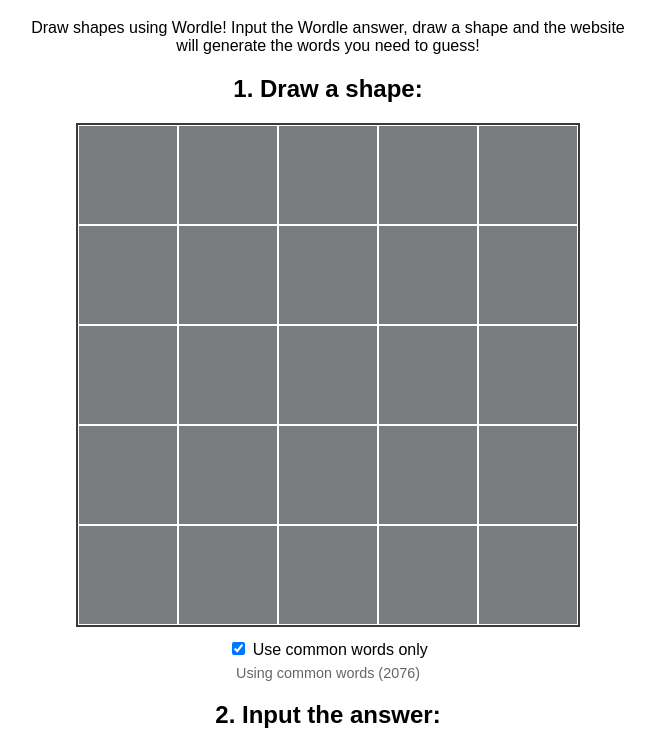
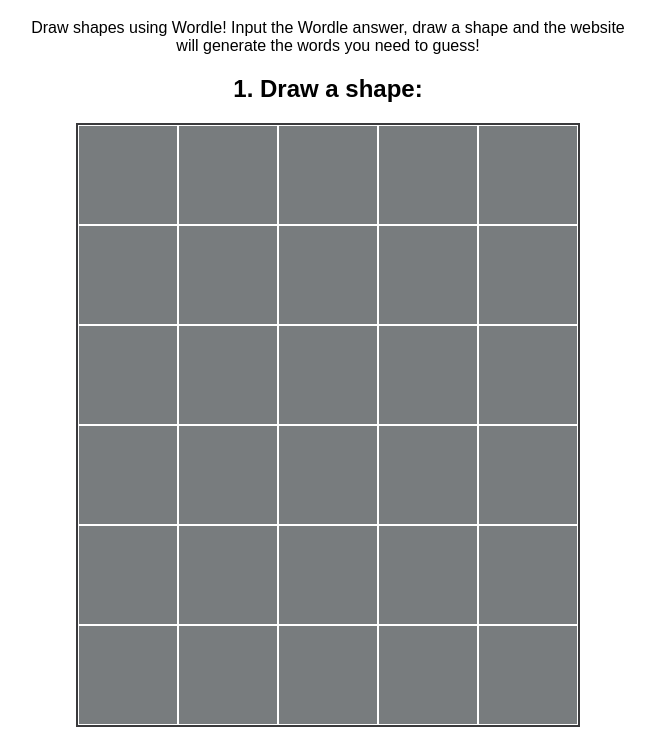
Before and after one commit to thomasb20/wordledraw, a plain HTML site: page wordledraw/index.html in a window 1280 px wide. Shown: the part 89-819 px from the top of the page, without its empty margins (312-967 px from the left). Drawn offline with Linux system fonts and the light colour scheme.

Commit message:
Fix the grid size because I used the wrong one oops

```diff
--- a/wordledraw/index.html
+++ b/wordledraw/index.html
@@ -5,7 +5,7 @@
     <meta name="viewport" content="width=device-width, initial-scale=1.0">
     <title>Wordledraw</title>
     <link rel="icon" type="image/x-icon" href="../assets/favicon.ico">
-    <link rel="stylesheet" href="style.css">
+    <link rel="stylesheet" href="./style.css">
 </head>
 <body>
 <div id="app">
@@ -13,7 +13,7 @@
     <p>Draw shapes using Wordle! Input the Wordle answer, draw a shape and the website will generate the words you need to guess!</p>
     <div id="canvas-container">
         <h2>1. Draw a shape:</h2>
-        <canvas id="drawing-canvas" width="500" height="500"></canvas>
+        <canvas id="drawing-canvas" width="500" height="600"></canvas>
         <div id="word-list-toggle">
             <label for="common-words-toggle">
                 <input type="checkbox" id="common-words-toggle" checked>
@@ -34,6 +34,6 @@
         <ol id="word-list" style="list-style-type: none; padding: 0;"></ol>
     </div>
 </div>
-<script src="main.js"></script>
+<script src="./main.js"></script>
 </body>
 </html>
--- a/wordledraw/main.js
+++ b/wordledraw/main.js
@@ -2,7 +2,8 @@
 
 const VALID_WORDS = [];
 let answer = "";
-const GRID_SIZE = 5;
+const GRID_COLUMNS = 5;
+const GRID_ROWS = 6;
 const COLOURS = ["grey", "yellow", "green"];
 const COLOUR_HEX = {
     grey: "#787c7e",
@@ -11,8 +12,8 @@ const COLOUR_HEX = {
 };
 
 let drawn_shape = Array.from(
-    { length: GRID_SIZE },
-    () => Array(GRID_SIZE).fill("grey")
+    { length: GRID_ROWS },
+    () => Array(GRID_COLUMNS).fill("grey")
 );
 window.drawn_shape = drawn_shape;
 
@@ -20,27 +21,28 @@ const canvas = document.getElementById("drawing-canvas");
 const context = canvas.getContext("2d");
 
 function draw_shape() {
-    const cellSize = canvas.width / GRID_SIZE;
+    const cellWidth = canvas.width / GRID_COLUMNS;
+    const cellHeight = canvas.height / GRID_ROWS;
 
     context.clearRect(0, 0, canvas.width, canvas.height);
 
-    for (let row = 0; row < GRID_SIZE; row++) {
-        for (let column = 0; column < GRID_SIZE; column++) {
+    for (let row = 0; row < GRID_ROWS; row++) {
+        for (let column = 0; column < GRID_COLUMNS; column++) {
             context.fillStyle = COLOUR_HEX[drawn_shape[row][column]];
             context.fillRect(
-                column * cellSize,
-                row * cellSize,
-                cellSize,
-                cellSize
+                column * cellWidth,
+                row * cellHeight,
+                cellWidth,
+                cellHeight
             );
 
             context.strokeStyle = "#ffffff";
             context.lineWidth = 2;
             context.strokeRect(
-                column * cellSize,
-                row * cellSize,
-                cellSize,
-                cellSize
+                column * cellWidth,
+                row * cellHeight,
+                cellWidth,
+                cellHeight
             );
         }
     }
@@ -48,10 +50,10 @@ function draw_shape() {
 
 canvas.addEventListener("click", (event) => {
     const bounds = canvas.getBoundingClientRect();
-    const column = Math.floor((event.clientX - bounds.left) / (bounds.width / GRID_SIZE));
-    const row = Math.floor((event.clientY - bounds.top) / (bounds.height / GRID_SIZE));
+    const column = Math.floor((event.clientX - bounds.left) / (bounds.width / GRID_COLUMNS));
+    const row = Math.floor((event.clientY - bounds.top) / (bounds.height / GRID_ROWS));
 
-    if (row < 0 || row >= GRID_SIZE || column < 0 || column >= GRID_SIZE) {
+    if (row < 0 || row >= GRID_ROWS || column < 0 || column >= GRID_COLUMNS) {
         return;
     }
 
@@ -191,7 +193,7 @@ function generate_words() {
 
     const used_words = [];
 
-    for (let row = 0; row < GRID_SIZE; row++) {
+    for (let row = 0; row < GRID_ROWS; row++) {
         const wantedColours = drawn_shape[row];
         const word = get_word(wantedColours, used_words);
         const item = document.createElement("li");
```
